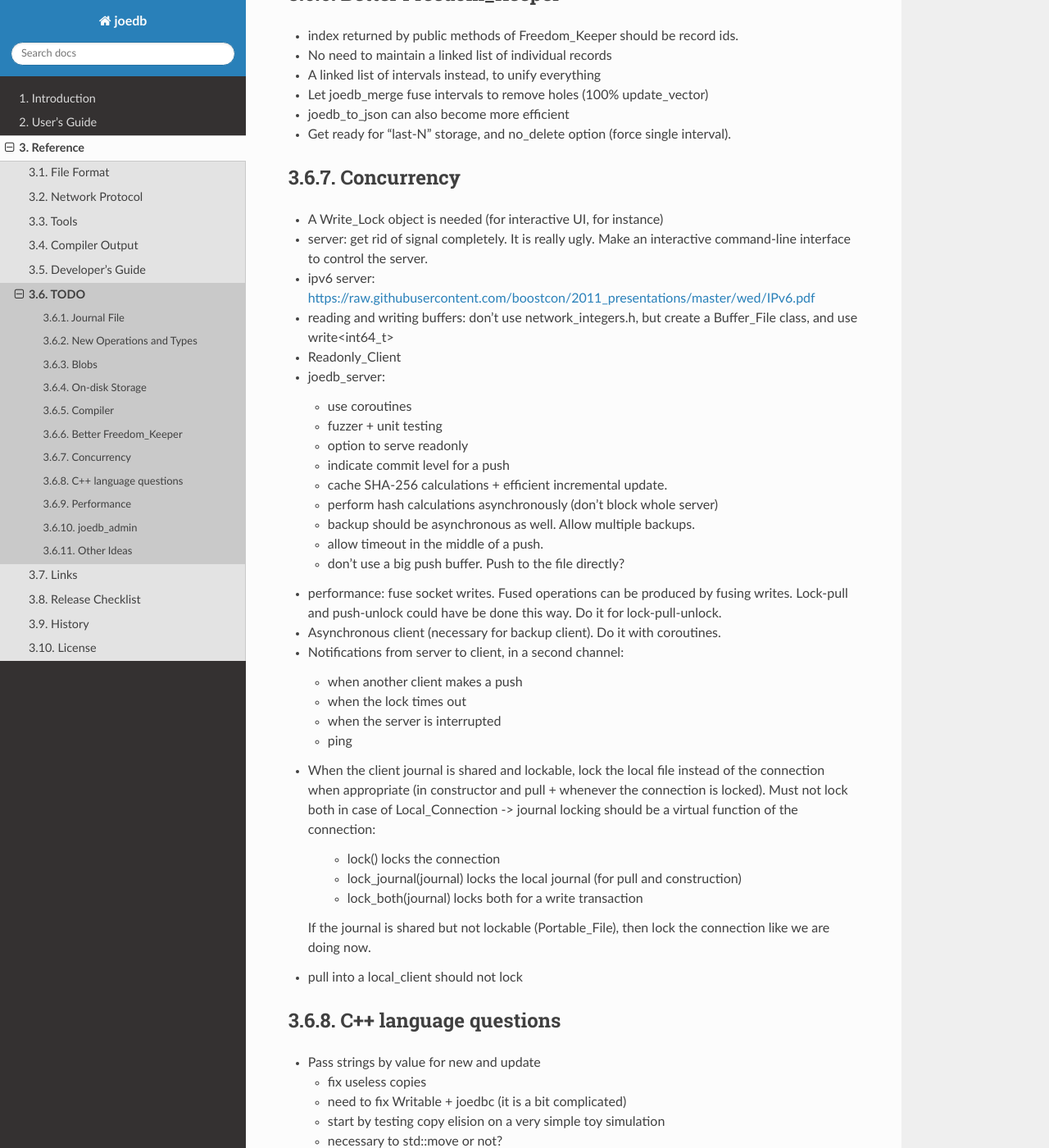
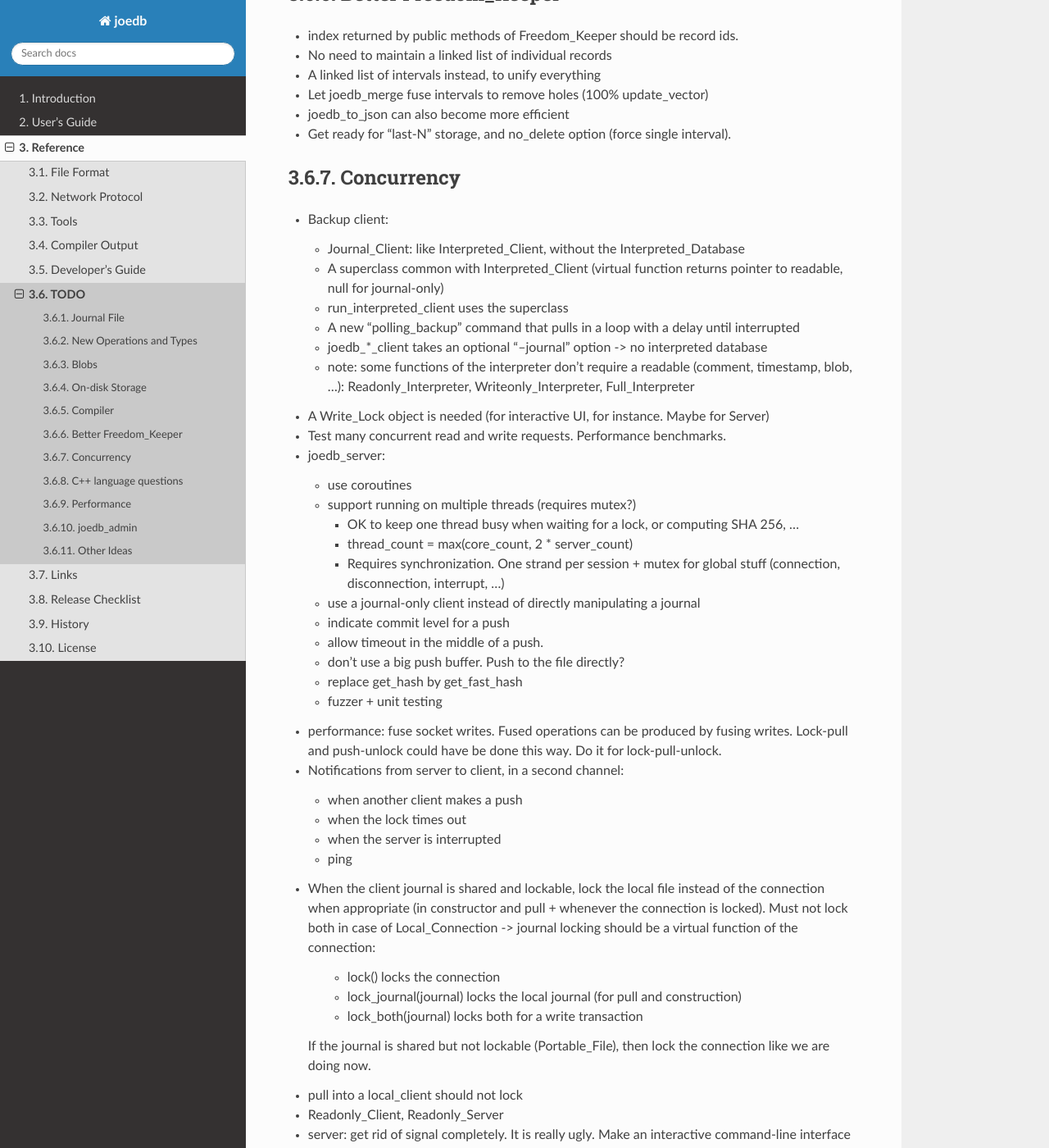
Before and after one commit to Remi-Coulom/joedb, a Sphinx documentation site: the page built from doc/source/todo.rst, in a window 1280 px wide and 1400 px high, scrolled down 2217 px. Shown: the whole window at 82% size. Built offline with Sphinx 7.4.7 and the Read the Docs theme 2.0.0, drawn with Linux system fonts in a browser that asks for light colours; formulas are drawn with MathJax 3; some of the changed text lies outside the part shown.

Commit message:
server todo

```diff
--- a/doc/source/todo.rst
+++ b/doc/source/todo.rst
@@ -112,28 +112,37 @@ Better Freedom_Keeper
 
 Concurrency
 -----------
-- A Write_Lock object is needed (for interactive UI, for instance)
-- server: get rid of signal completely. It is really ugly. Make an interactive command-line interface to control the server.
-- ipv6 server: https://raw.githubusercontent.com/boostcon/2011_presentations/master/wed/IPv6.pdf
-- reading and writing buffers: don't use network_integers.h, but create a
-  Buffer_File class, and use write<int64_t>
-- Readonly_Client
+- Backup client:
+
+  - Journal_Client: like Interpreted_Client, without the Interpreted_Database
+  - A superclass common with Interpreted_Client (virtual function returns pointer to readable, null for journal-only)
+  - run_interpreted_client uses the superclass
+  - A new "polling_backup" command that pulls in a loop with a delay until interrupted
+  - joedb_*_client takes an optional "--journal" option -> no interpreted database
+  - note: some functions of the interpreter don't require a readable (comment, timestamp, blob, ...): Readonly_Interpreter, Writeonly_Interpreter, Full_Interpreter
+
+- A Write_Lock object is needed (for interactive UI, for instance. Maybe for Server)
+- Test many concurrent read and write requests. Performance benchmarks.
+
 - joedb_server:
 
   - use coroutines
-  - fuzzer + unit testing
-  - option to serve readonly
+  - support running on multiple threads (requires mutex?)
+
+    - OK to keep one thread busy when waiting for a lock, or computing SHA 256, ...
+    - thread_count = max(core_count, 2 * server_count)
+    - Requires synchronization. One strand per session + mutex for global stuff (connection, disconnection, interrupt, ...)
+
+  - use a journal-only client instead of directly manipulating a journal
   - indicate commit level for a push
-  - cache SHA-256 calculations + efficient incremental update.
-  - perform hash calculations asynchronously (don't block whole server)
-  - backup should be asynchronous as well. Allow multiple backups.
   - allow timeout in the middle of a push.
   - don't use a big push buffer. Push to the file directly?
+  - replace get_hash by get_fast_hash
+  - fuzzer + unit testing
 
 - performance: fuse socket writes. Fused operations can be produced by fusing
   writes. Lock-pull and push-unlock could have be done this way. Do it for
   lock-pull-unlock.
-- Asynchronous client (necessary for backup client). Do it with coroutines.
 - Notifications from server to client, in a second channel:
 
   - when another client makes a push
@@ -152,8 +161,13 @@ Concurrency
 
   If the journal is shared but not lockable (Portable_File), then lock the
   connection like we are doing now.
-
 - pull into a local_client should not lock
+- Readonly_Client, Readonly_Server
+- server: get rid of signal completely. It is really ugly. Make an interactive command-line interface to control the server.
+- ipv6 server: https://raw.githubusercontent.com/boostcon/2011_presentations/master/wed/IPv6.pdf
+- reading and writing buffers: don't use network_integers.h, but create a
+  Buffer_File class, and use write<int64_t>
+- Connection_Multiplexer for multiple parallel backup servers?
 
 C++ language questions
 ----------------------
```
